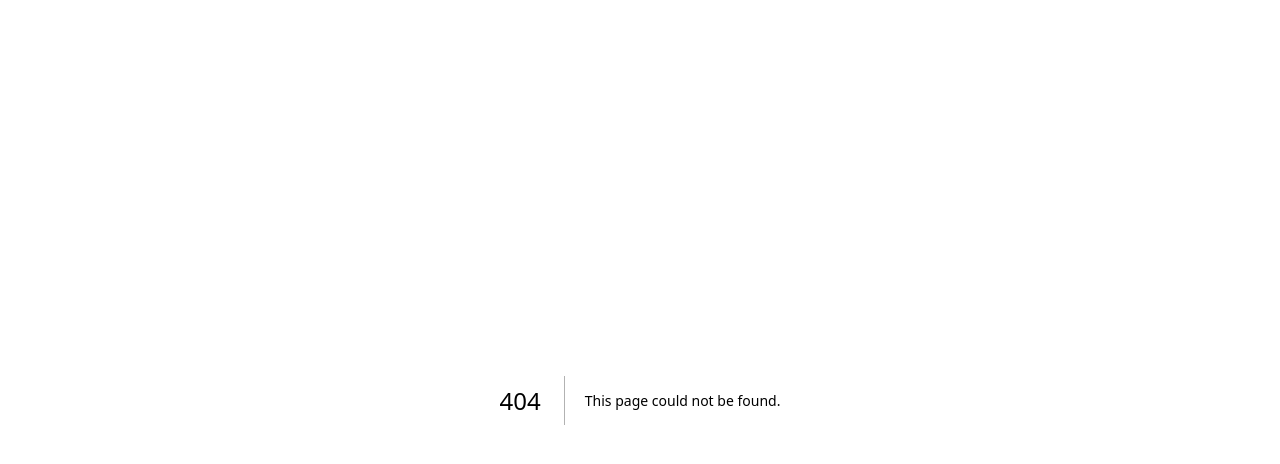
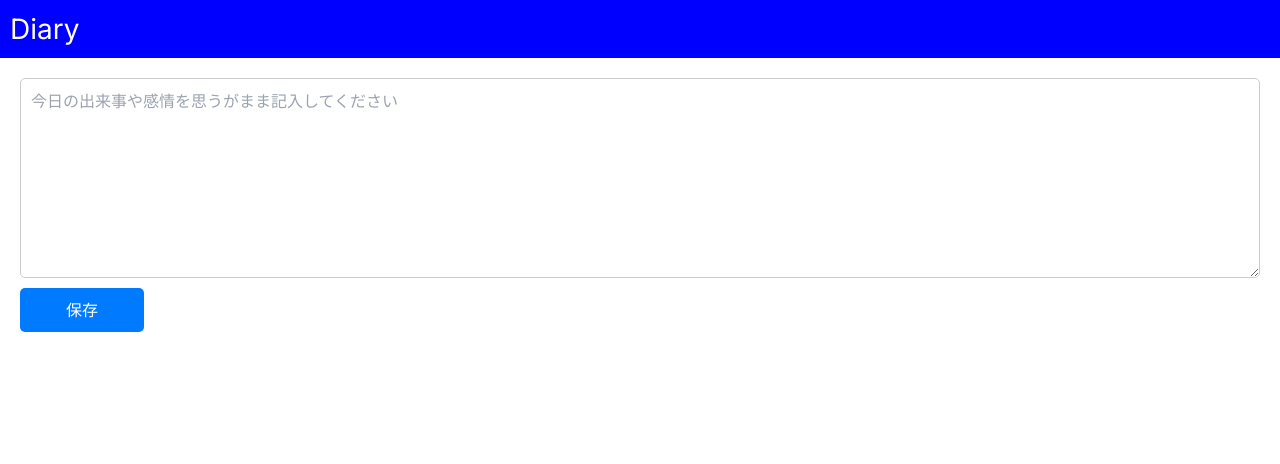
Before and after one commit to kuwatsuru/step3-1_frontend_default, a Next.js app: page /diaries in a window 1280 px wide. Before the commit this address had no page. Shown: the top 464 px of the page. Built offline with nearby package versions, Linux system fonts and the light colour scheme.

Commit message:
diary機能とかを追加

```diff
--- /dev/null
+++ b/src/app/components/commandpanel.jsx
@@ -0,0 +1,41 @@
+// components/CommandPanel.tsx
+import {
+    Calculator,
+    Calendar,
+    CreditCard,
+    Settings,
+    Smile,
+    User,
+} from "lucide-react";
+import {
+    Command,
+    CommandEmpty,
+    CommandGroup,
+    CommandInput,
+    CommandItem,
+    CommandList,
+    CommandSeparator,
+    CommandShortcut,
+} from "@/components/ui/command";
+
+export default function CommandPanel() {
+    return (
+    <Command className="rounded-lg border shadow-md md:min-w-[450px]">
+        <CommandInput placeholder="Type a command or search..." />
+        <CommandList>
+    <CommandEmpty>No results found.</CommandEmpty>
+    <CommandGroup heading="Suggestions">
+            <CommandItem><Calendar /><span>Calendar</span></CommandItem>
+            <CommandItem><Smile /><span>Search Emoji</span></CommandItem>
+            <CommandItem disabled><Calculator /><span>Calculator</span></CommandItem>
+    </CommandGroup>
+    <CommandSeparator />
+    <CommandGroup heading="Settings">
+            <CommandItem><User /><span>Profile</span><CommandShortcut>⌘P</CommandShortcut></CommandItem>
+            <CommandItem><CreditCard /><span>Billing</span><CommandShortcut>⌘B</CommandShortcut></CommandItem>
+            <CommandItem><Settings /><span>Settings</span><CommandShortcut>⌘S</CommandShortcut></CommandItem>
+    </CommandGroup>
+    </CommandList>
+    </Command>
+    );
+}
--- /dev/null
+++ b/src/app/components/diary_header.jsx
@@ -0,0 +1,14 @@
+export default function Header() {
+    return (
+        <header>
+            <h1 style ={{
+                background: "blue",
+                fontSize: "28px",
+                color: "white",
+                padding: "8px 10px",
+                }}>
+                Diary
+            </h1>
+        </header>
+            );
+}
--- /dev/null
+++ b/src/app/components/diary_input.jsx
@@ -0,0 +1,66 @@
+export default function DiaryForm( { text, setText, response, handleSubmit }) {
+    return (
+        <div style={{
+            width: "100%",
+            padding: 20,
+            backgroundColor: "white",
+        }}
+        >
+
+            <div style={{ display: "flex", flexDirection: "column", gap: "10px" }}>
+            <form
+                onSubmit={handleSubmit}
+                style={{ display: "flex", flexDirection: "column", gap: "10px" }}
+            >
+                <textarea
+                    placeholder="今日の出来事や感情を思うがまま記入してください"
+                    value={text}
+                    onChange={(e) => setText(e.target.value)}
+                    style={{
+                        width: "100%",
+                        height: "200px",
+                        padding: "10px",
+                        borderRadius: "5px",
+                        border: "1px solid #ccc",
+                    }}
+                    maxLength={10000} // 10000文字まで入力可能
+                />
+                <button
+                    type="submit"
+                    style={{
+                        width: "10%",
+                        padding: "10px 15px",
+                        backgroundColor: "#007BFF",
+                        color: "white",
+                        border: "none",
+                        borderRadius: "5px",
+                        cursor: "pointer",
+                    }}
+                >
+                    保存
+                </button>
+            </form>
+                <div>
+                    {response && (
+                        <div>
+                            <div style={{ marginTop: "20px", color: "green" }}>
+                                <strong>あなたの潜在的Will:</strong> {response}
+                            </div>
+                            <div>
+                                <button>
+                                <br/>👍
+                                </button>
+
+                                <button>
+                                👎
+                                </button>
+
+                            </div>
+                        </div>
+                    )}
+                </div>
+
+            </div>
+        </div>
+    );
+}
--- /dev/null
+++ b/src/app/components/diary_output.jsx
@@ -0,0 +1,56 @@
+export default function DiaryForm() {
+    return (
+        <div style={{
+            positon: "fixed",
+            bottom: 0,
+            width: "100%",
+            padding: 20,
+            backgroundColor: "white",
+        }}
+        >
+
+            <div style={{ display: "flex", flexDirection: "column", gap: "10px" }}>
+            <form
+                onSubmit={handleSubmit}
+                style={{ display: "flex", flexDirection: "column", gap: "10px" }}
+            >
+                <textarea
+                    placeholder="今日の出来事や感情を思うがまま記入してください"
+                    value={text}
+                    onChange={(e) => setText(e.target.value)}
+                    style={{
+                        width: "100%",
+                        height: "200px",
+                        padding: "10px",
+                        borderRadius: "5px",
+                        border: "1px solid #ccc",
+                    }}
+                    maxLength={10000} // 10000文字まで入力可能
+                />
+                <button
+                    type="submit"
+                    style={{
+                        width: "10%",
+                        padding: "10px 15px",
+                        backgroundColor: "#007BFF",
+                        color: "white",
+                        border: "none",
+                        borderRadius: "5px",
+                        cursor: "pointer",
+                    }}
+                >
+                    保存
+                </button>
+            </form>
+                <div>
+                    {response && (
+                        <div style={{ marginTop: "20px", color: "green" }}>
+                            <strong>API Response:</strong> {response}
+                        </div>
+                    )}
+                </div>
+
+            </div>
+        </div>
+    );
+}
--- /dev/null
+++ b/src/app/components/email_input.jsx
@@ -0,0 +1,5 @@
+import { Input } from "@/components/ui/input";
+
+export default function InputDemo() {
+  return <Input type="email" placeholder="Email" />;
+}
--- /dev/null
+++ b/src/app/components/good.jsx
@@ -0,0 +1,24 @@
+import { useState } from 'react'
+import { postMessage } from '../lib/discord'
+
+export function IineButton({ title }: { title: string }) {
+const [isDisplay, setIsDisplay] = useState(false)
+
+function postIine(title: string) {
+    postMessage(title)
+    toggleDisplay()
+}
+
+function toggleDisplay() {
+    setIsDisplay(!isDisplay)
+}
+
+return (
+    <>
+    <button disabled={isDisplay ? true : false} onClick={() => postIine(title)}>
+        👍
+    </button>
+    <span style={{ display: isDisplay ? '' : 'none' }}> {"<"} thank you ! </span>
+    </>
+  )
+}
--- /dev/null
+++ b/src/app/components/textarea.jsx
@@ -0,0 +1,11 @@
+import { Button } from "@/components/ui/button";
+import { Textarea } from "@/components/ui/textarea";
+
+export default function TextareaWithButton() {
+  return (
+    <div className="grid w-full gap-2">
+      <Textarea placeholder="Type your message here." />
+      <Button className="mb-8">Send Feedback</Button>
+    </div>
+  );
+}
--- a/src/app/customers/create/page.jsx
+++ b/src/app/customers/create/page.jsx
@@ -10,6 +10,12 @@ export default function CreatePage() {
 
   const handleSubmit = async (event) => {
     event.preventDefault();
+    // カスタマーIDが空白の場合にエラー
+    if (formRef.current.customer_id.value === "") {
+      alert("Customer IDを入力してください");
+      return;
+    }
+
     const formData = new FormData(formRef.current);
     await createCustomer(formData);
     router.push(`./create/confirm?customer_id=${formData.get("customer_id")}`);
--- /dev/null
+++ b/src/app/diaries/page.jsx
@@ -0,0 +1,35 @@
+"use client";
+import { useState } from "react";
+import Header from "@/app/components/diary_header.jsx";
+import DiaryForm from "@/app/components/diary_input.jsx";
+
+export default function Home() {
+  // 入力テキストとAPIレスポンス用の状態変数を宣言
+  const [text, setText] = useState("");
+  const [response, setResponse] = useState("");
+  // フォーム送信時の処理
+  async function handleSubmit(e) {
+    e.preventDefault(); // ページリロードを防ぐ
+    const res = await fetch("http://localhost:8000/ai_gpt", {
+      // FastAPI のURL
+      method: "POST",
+      headers: { "Content-Type": "application/json" },
+      body: JSON.stringify({ message: text }), // text = ユーザーの入力（日記内容）
+    });
+
+    const data = await res.json();
+    setResponse(data.ai_response);
+  }
+  return (
+    <main>
+      <Header />
+
+      <DiaryForm
+        text={text}
+        setText={setText}
+        response={response}
+        handleSubmit={handleSubmit}
+      />
+    </main>
+  );
+}
```
